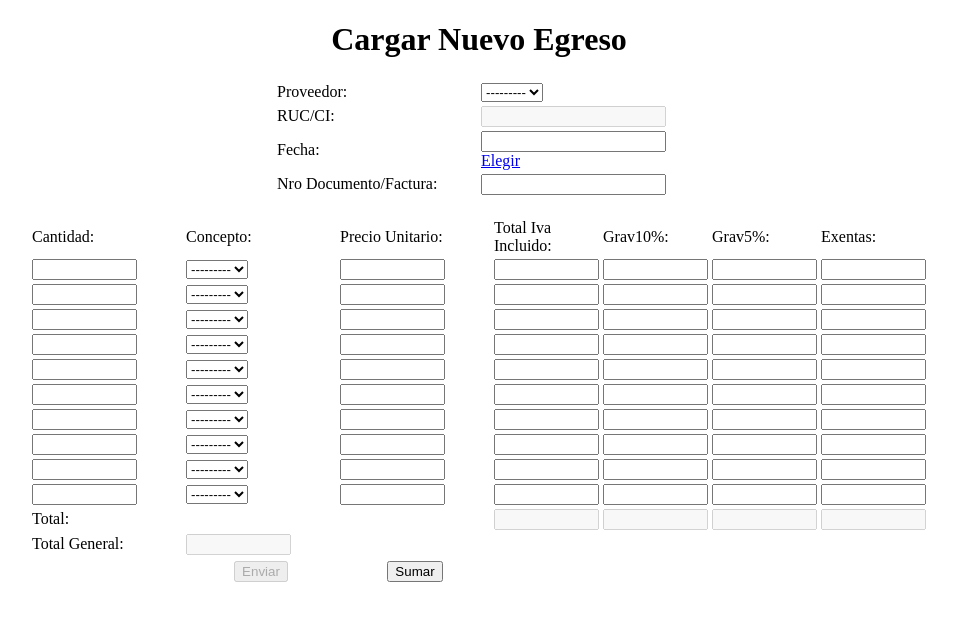
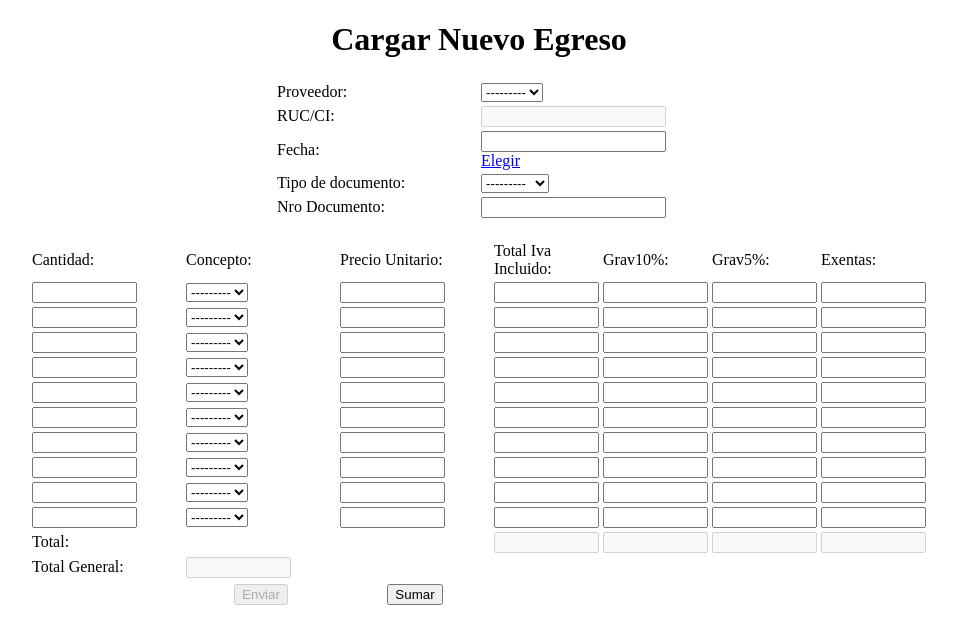
Before and after one commit to tyeltsing/contabilidad-django, a Django app: page /carga_egresos/ in a window 1280 px wide. Shown: the top 644 px of the page, without its empty margins (161-1118 px from the left). Run offline with Django 3.2, Linux system fonts and the light colour scheme; data that the repository does not hold is empty.

Commit message:
Agregado campo en egresos. view y plantilla actualizados

```diff
--- a/obispado/egresos/views.py
+++ b/obispado/egresos/views.py
@@ -25,6 +25,7 @@ def carga(request):
         nrofac = request.GET['nrofac']
         if 'tot' in request.GET and request.GET['tot']:
             tot = request.GET['tot']
+        tipodoc = request.GET['tipodoc']
         #else:
         #    tot = 1000
 
@@ -37,7 +38,12 @@ def carga(request):
             valapmax = 1
         newasiento = AsientoContable(fecha = fechaiso)
         newasiento.save()
-        newingreso = Compra(fecha = fechaiso, proveedor_id = pro, numero_factura = nrofac, asiento = newasiento)
+        tipo_doc_str = ''
+        if tipodoc == 1:
+            tipo_doc_str = 'f'
+        else:
+            tipo_doc_str = 'r'
+        newingreso = Compra(fecha = fechaiso, proveedor_id = pro, numero_comprobante = nrofac, asiento = newasiento, tipo_comprobante=tipo_doc_str)
         newingreso.save()
         #newasiento.comentario = "egreso: " + str(newingreso.id))
         #newasiento.save()
--- a/obispado/ingresos/views.py
+++ b/obispado/ingresos/views.py
@@ -42,7 +42,7 @@ def carga(request):
             valapmax = valapmax + 1
         else:
             valapmax = 1
-        newingreso = Venta(fecha = fechaiso, aportante_id=ap, numero_factura=nrofac)
+        newingreso = Venta(fecha = fechaiso, aportante_id=ap, numero_comprobante=nrofac)
         newingreso.save()
         newasiento = AsientoContable(fecha = fechaiso, comentario = "ingreso: " + str(newingreso.id))
         newasiento.save()
--- a/obispado/templates/egresos/carga_egreso.html
+++ b/obispado/templates/egresos/carga_egreso.html
@@ -326,7 +326,16 @@
 <td align="left" width="200"><input name="date1xx" value="" type="text"><a href="#" onclick="cal1xx.select(document.forms[0].date1xx,'anchor1xx','dd/MM/yyyy'); return false;" title="cal1xx.select(document.forms[0].date1xx,'anchor1xx','dd/MM/yyyy'); return false;" name="anchor1xx" id="anchor1xx">Elegir</a>
 </td>
 <tr>
-<td align="left" width="100">Nro Documento/Factura:
+<td align="left" width="100">Tipo de documento:
+</td>
+<td align="left" width="150"><select name="tipodoc" id="id_tipodoc">
+<option value="" selected="selected">---------</option>
+    <option value="1">Factura</option>
+    <option value="2">Recibo</option>
+</select>
+</td>
+<tr>
+<td align="left" width="100">Nro Documento:
 </td>
 <td align="left" width="150"><INPUT NAME="nrofac" TYPE="TEXT" VALUE="">
 </td>
```
Also changed, not shown: obispado/egresos/models.py (+9 -3 lines).
